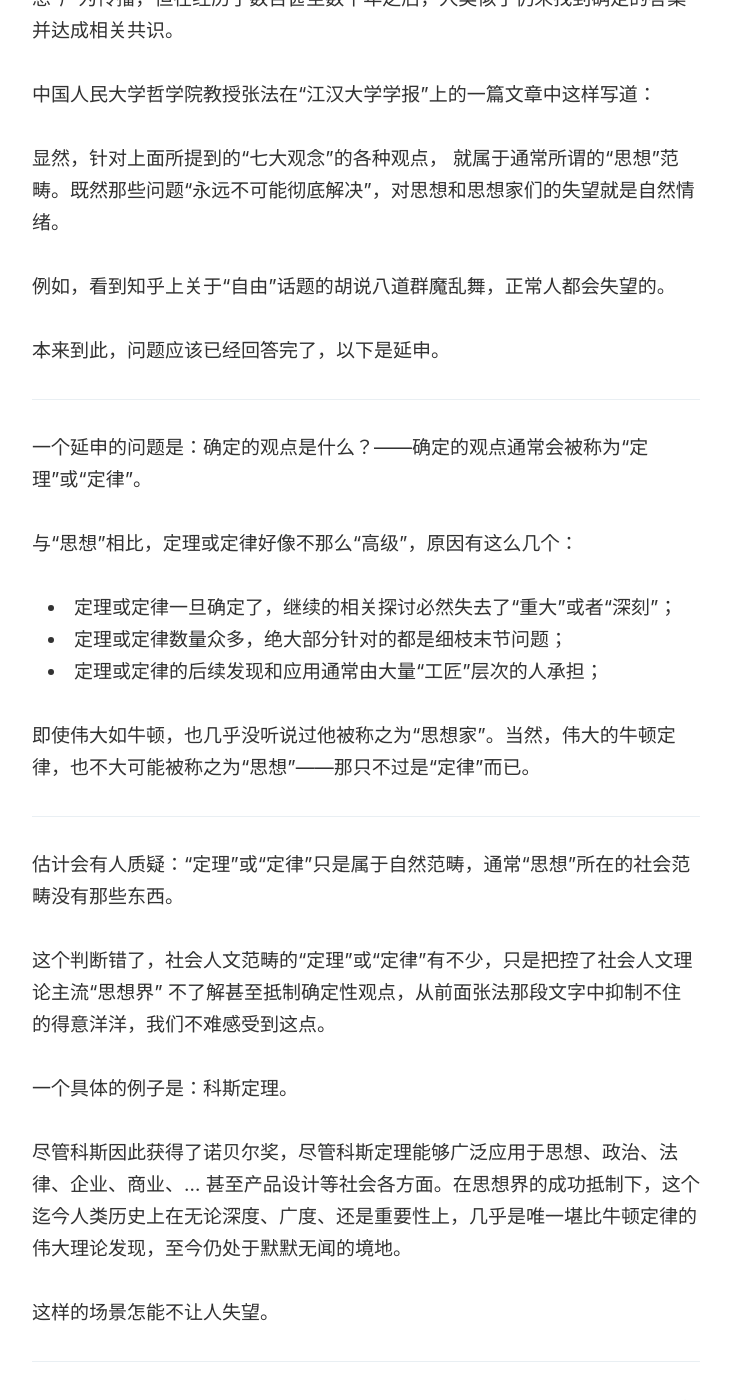
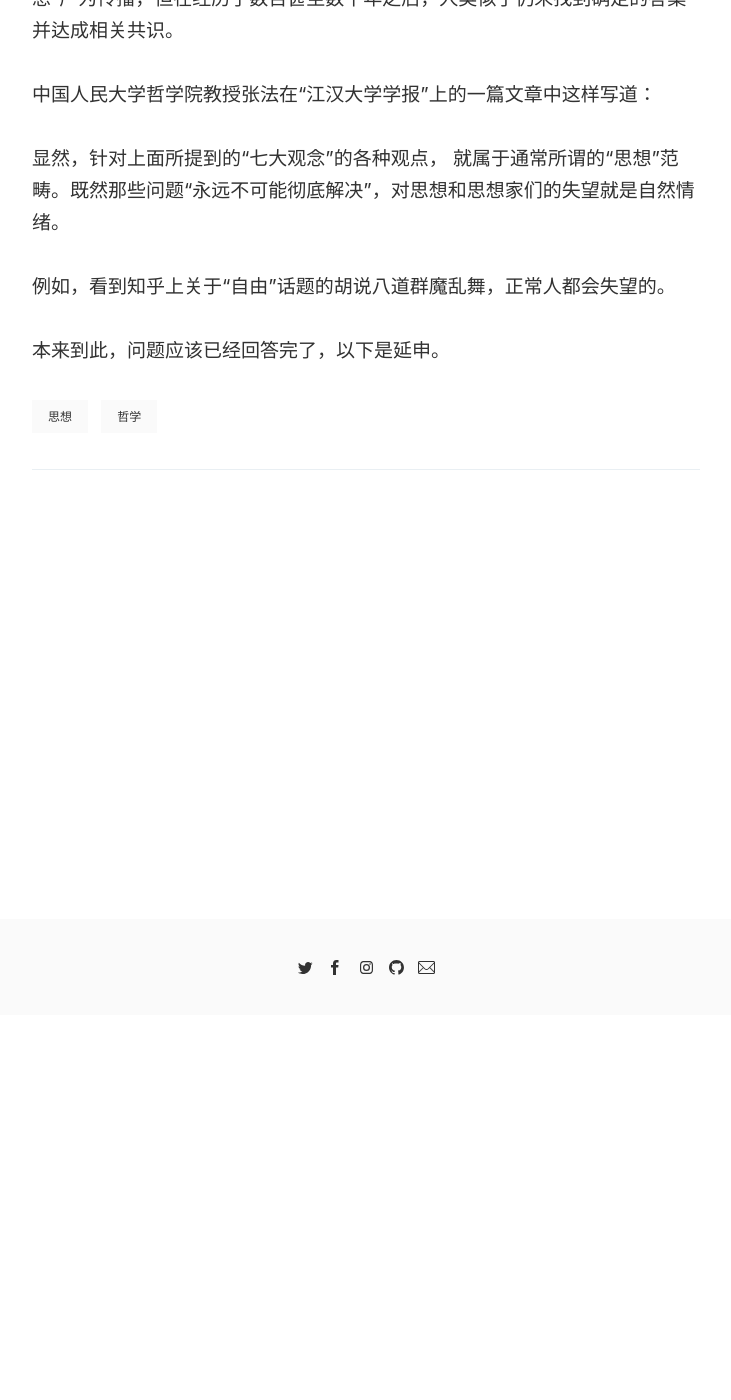
Before and after one commit to sologram/s_ologram.github.io, a Jekyll site: the page built from _posts/2020-04-26-noodle.md, in a window 1280 px wide and 1400 px high, scrolled down 385 px. Shown: the whole window, without its empty margins (274-1005 px from the left). Built offline with Jekyll 4.4.1, drawn with Linux system fonts in a browser that asks for light colours; comment, search, counter and statistics services are not loaded; after the commit the page ends 1015 px from its top, so only the background shows below that; some of the changed text lies outside the part shown.

Commit message:
2020-04-25

```diff
--- a/_posts/2020-04-26-noodle.md
+++ b/_posts/2020-04-26-noodle.md
@@ -17,35 +17,3 @@ tags: [思想, 哲学]
 例如，看到知乎上关于“自由”话题的胡说八道群魔乱舞，正常人都会失望的。
 
 本来到此，问题应该已经回答完了，以下是延申。
-
-****
-
-一个延申的问题是：确定的观点是什么？——确定的观点通常会被称为“定理”或“定律”。
-
-与“思想”相比，定理或定律好像不那么“高级”，原因有这么几个：
-
-* 定理或定律一旦确定了，继续的相关探讨必然失去了“重大”或者“深刻”；
-* 定理或定律数量众多，绝大部分针对的都是细枝末节问题；
-* 定理或定律的后续发现和应用通常由大量“工匠”层次的人承担；
-
-即使伟大如牛顿，也几乎没听说过他被称之为“思想家”。当然，伟大的牛顿定律，也不大可能被称之为“思想”——那只不过是“定律”而已。
-
-****
-
-估计会有人质疑：“定理”或“定律”只是属于自然范畴，通常“思想”所在的社会范畴没有那些东西。
-
-这个判断错了，社会人文范畴的“定理”或“定律”有不少，只是把控了社会人文理论主流“思想界” 不了解甚至抵制确定性观点，从前面张法那段文字中抑制不住的得意洋洋，我们不难感受到这点。
-
-一个具体的例子是：科斯定理。
-
-尽管科斯因此获得了诺贝尔奖，尽管科斯定理能够广泛应用于思想、政治、法律、企业、商业、... 甚至产品设计等社会各方面。在思想界的成功抵制下，这个迄今人类历史上在无论深度、广度、还是重要性上，几乎是唯一堪比牛顿定律的伟大理论发现，至今仍处于默默无闻的境地。
-
-这样的场景怎能不让人失望。
-
-****
-
-回头再说让思想界得意洋洋的“永远不可能彻底解决”的七大观念问题，其解决方案早已出现在“工匠”们发现的各种定理定律中了。例如：1957 年 Jaynes 提出了“最大熵原理”，以数学方程的形式给出了“自由”的精确定义， 彻底解决了这个问题，并且同样在自然、社会及人文领域中有广泛丰富的应用。
-
-而俗话说得好：人唤你不动，鬼叫你飞跑 ——至今 (张法文章发表于 2010 年)，思想界仍沉湎在自己的无知与愚昧中，引领着整个世界继续群魔乱舞胡说八道。
-
-他们“无愧于”人们的失望。
```
